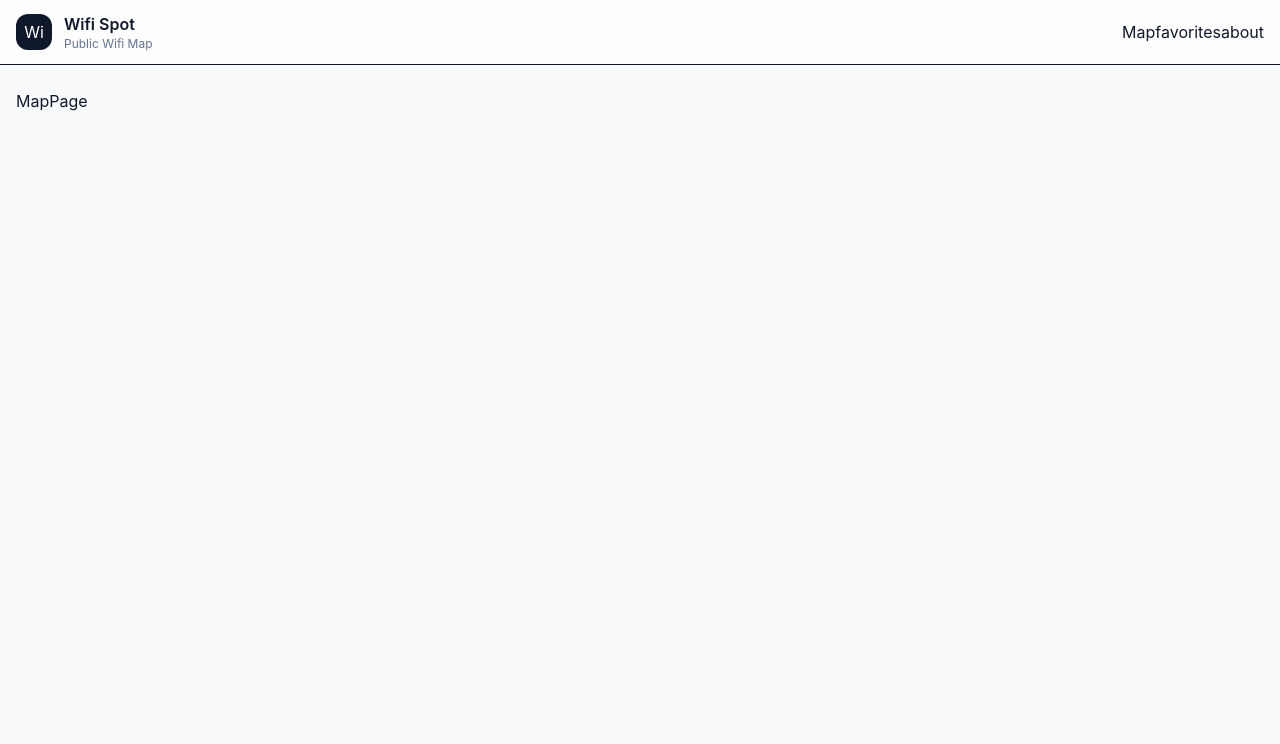
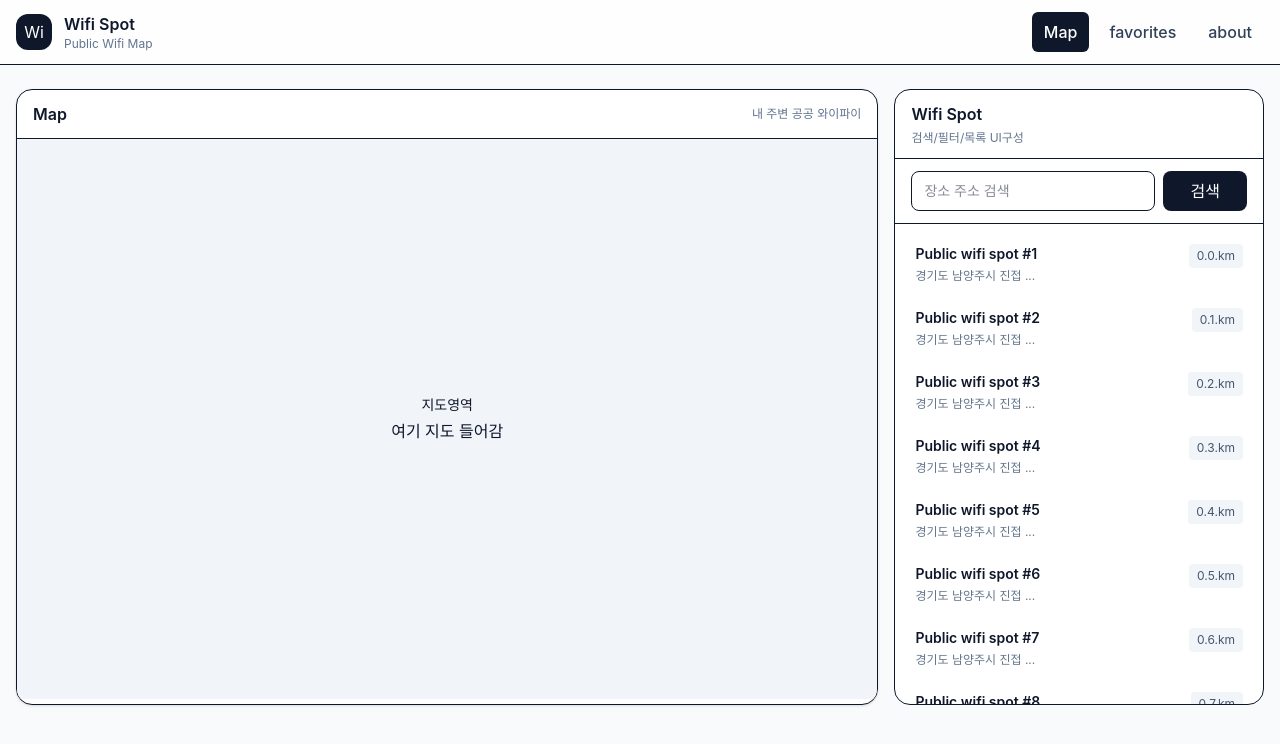
Before and after one commit to sukerimjocan19924/wifi-spot, a React (Vite) app: page /map in a window 1280 px wide. Shown: the top 744 px of the page. Built offline with nearby package versions, Linux system fonts and the light colour scheme.

Commit message:
1일차 업데이트 완

```diff
--- a/src/components/Header.jsx
+++ b/src/components/Header.jsx
@@ -2,6 +2,10 @@ import React from 'react'
 import { NavLink } from 'react-router-dom'
 
 const Header = () => {
+    const linkBase = 'rounded-md px-3 py-2 font-medium transition'
+    const linkActive = 'bg-slate-900 text-white'
+    const linkIdle = 'text-slate-700 hover:bg-slate-200'
+
   return (
     <header className='sticky top-0 z-50 border-b bg-white/80 backdrop-blur'>
         <div className='mx-auto flex max-w-7xl items-center justify-between px-4 py-3'>
@@ -13,10 +17,24 @@ const Header = () => {
                 </div>
             </h1>
 
-            <nav>
-                <NavLink to="/map">Map</NavLink>
-                <NavLink to="/favorites">favorites</NavLink>
-                <NavLink to="/about">about</NavLink>
+            <nav className='flex items-center gap-2'>
+                <NavLink
+                    className={({isActive}) =>
+                        `${linkBase} ${isActive? linkActive:linkIdle}`
+                    }
+                    to="/map">Map</NavLink>
+
+                <NavLink
+                    className={({isActive}) =>
+                        `${linkBase} ${isActive? linkActive:linkIdle}`
+                    }
+                    to="/favorites">favorites</NavLink>
+
+                <NavLink
+                    className={({isActive}) =>
+                        `${linkBase} ${isActive? linkActive:linkIdle}`
+                    }
+                    to="/about">about</NavLink>
             </nav>
         </div>
     </header>
--- a/src/pages/AboutPage.jsx
+++ b/src/pages/AboutPage.jsx
@@ -2,7 +2,10 @@ import React from 'react'
 
 const AboutPage = () => {
   return (
-    <div>AboutPage</div>
+    <div className='rounded-2xl border bg-white p-6 shadow-xm'>
+      <h1>about</h1>
+      <p>about 페이지</p>
+    </div>
   )
 }
 
--- a/src/pages/FavoritesPage.jsx
+++ b/src/pages/FavoritesPage.jsx
@@ -2,7 +2,10 @@ import React from 'react'
 
 const FavoritesPage = () => {
   return (
-    <div>FavoritesPage</div>
+    <div className='rounded-2xl border bg-white p-6 shadow-xm'>
+      <h1>Favorites</h1>
+      <p>즐겨찾기 기능</p>
+    </div>
   )
 }
 
--- a/src/pages/MapPage.jsx
+++ b/src/pages/MapPage.jsx
@@ -2,7 +2,59 @@ import React from 'react'
 
 const MapPage = () => {
   return (
-    <div>MapPage</div>
+    <div className='grid gap-4 lg:grid-cols-[7fr_3fr]'>
+      {/* {지도영역} */}
+      <section
+        className='overflow-hidden border rounded-2xl bg-white shadow-sm'>
+        <div className='flex items-center justify-between border-b px-4 py-3'>
+          <h1 className='text-base font-semibold'>Map</h1>
+          <p className='text-xs text-slate-500'>내 주변 공공 와이파이</p>
+        </div>
+
+        <div className='h-[70vh] bg-slate-100 grid place-items-center'>
+          {/* {map 들어갈 자리} */}
+          <div className="text-center">
+            <div className="text-sm">지도영역</div>
+            <div className="mt-1">여기 지도 들어감</div>
+          </div>
+
+        </div>
+      </section>
+
+      {/* {리스트 필터 영역} */}
+      <aside className='border rounded-2xl bg-white shadow-xm'>
+        <div className='border-b px-4 py-3'>
+          <h2 className='text-base font-semibold'>Wifi Spot</h2>
+          <p className='mt-1 text-xs text-slate-500'>검색/필터/목록 UI구성</p>
+        </div>
+
+        <div className='flex gap-2 border-b px-4 py-3'>
+          <input
+            className='flex-3 border px-3 py-2 text-sm outline-none focus:ring-2 focus:ring-slate-900/20 rounded-lg'
+            type="text"
+            placeholder='장소 주소 검색' />
+          <button className='flex-1 bg-slate-900 rounded-lg px-3 py-2 text-white font-medium'>검색</button>
+        </div>
+
+        <ul className='max-h-[60vh] overflow-auto p-2'>
+          {Array.from({length:8}).map((_, idx) => (
+            <li key={idx} className='rounded-xl p-3 hover:bg-slate-50 cursor-pointer'>
+              <div className='flex items-start justify-between gap-3'>
+                <div>
+                  <div className='text-sm font-semibold'>Public wifi spot #{idx+1}</div>
+                  <div className='mt-1 text-xs text-slate-500'>
+                    경기도 남양주시 진접 ...
+                  </div>
+                </div>
+                <span className='rounded bg-slate-100 px-2 py-1 text-xs text-slate-600'>
+                  0.{idx}.km
+                </span>
+              </div>
+            </li>
+          ))}
+        </ul>
+      </aside>
+    </div>
   )
 }
 
```
Also changed, not shown: 1 other file (tests, documents, lock files or other folders).
